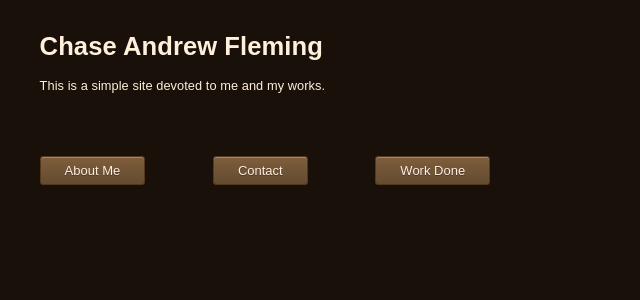
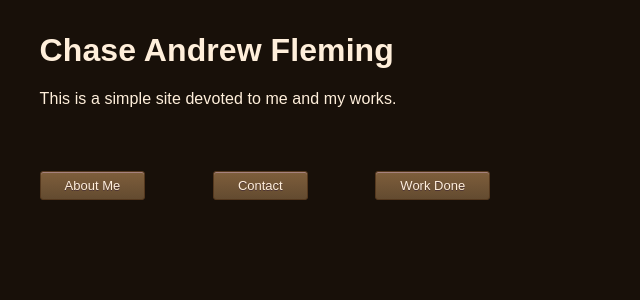
Before and after one commit to cflemi12/cflemi12.github.io, a PHP site: page / in a window 1280 px wide. Shown: the top 300 px of the page, without its empty margins (0-640 px from the left). Run offline with PHP 8.4, Linux system fonts and the light colour scheme; some web fonts are replaced.

Commit message:
no really

```diff
--- a/style.css
+++ b/style.css
@@ -16,7 +16,7 @@ body {
   margin: 2.5%;
   margin-right: 40%;
   display:block;
-  font-size:1vw;
+  font-size:16px;
 }
 
 #gallery {
```
